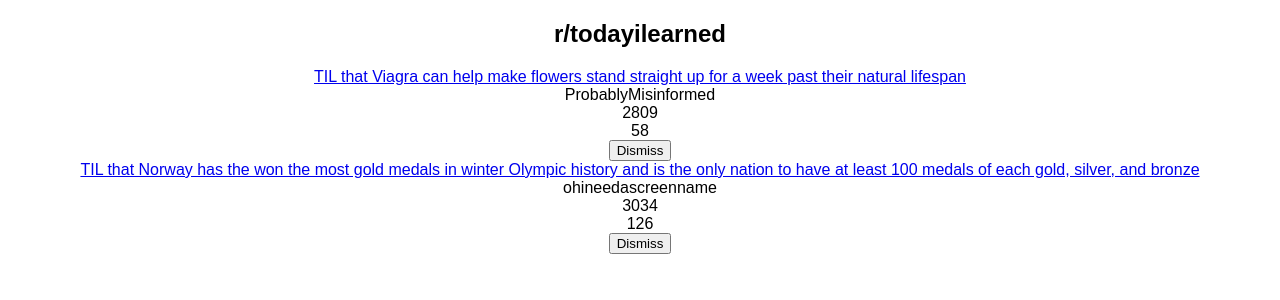
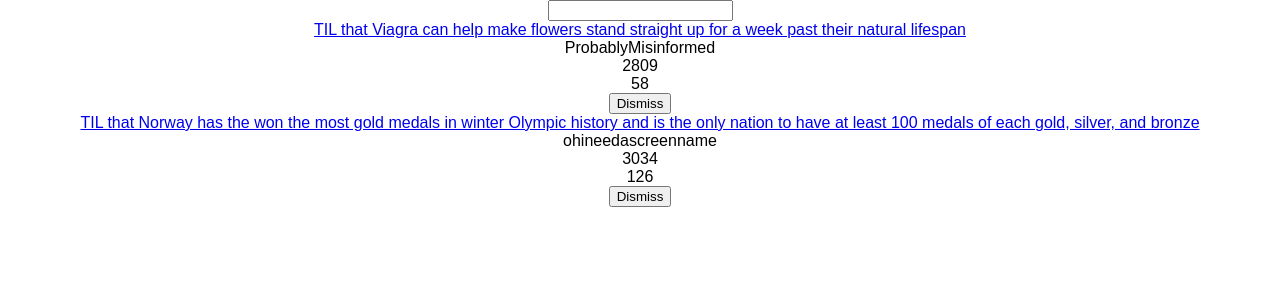
Before and after one commit to onurcankaya/react-subreddit, a React (Create React App) app: page / in a window 1280 px wide. Shown: the top 300 px of the page. Built offline with nearby package versions, Linux system fonts and the light colour scheme.

Commit message:
implemented a form with text input for filtering the list

```diff
--- a/src/App.js
+++ b/src/App.js
@@ -24,13 +24,21 @@
   },
 ]
 
+const isSearched = searchTerm => item =>
+  item.title.toLowerCase().includes(searchTerm.toLowerCase())
+
 class App extends Component {
   constructor(props) {
     super(props)
 
     this.state = {
       list,
+      searchTerm: '',
     }
+  }
+
+  onSearchTextChange = e => {
+    this.setState({ searchTerm: e.target.value })
   }
 
   onDismiss = id => {
@@ -43,13 +51,14 @@
   }
 
   render() {
-    const title = 'r/todayilearned'
-    const { list } = this.state
+    const { list, searchTerm } = this.state
 
     return (
       <div className="App">
-        <h2 className="App-title">{title}</h2>
-        {list.map(item => (
+        <form>
+          <input type="text" onChange={this.onSearchTextChange} />
+        </form>
+        {list.filter(isSearched(searchTerm)).map(item => (
           <div key={item.objectID}>
             <div>
               <a href={item.url} target="_blank">
```
